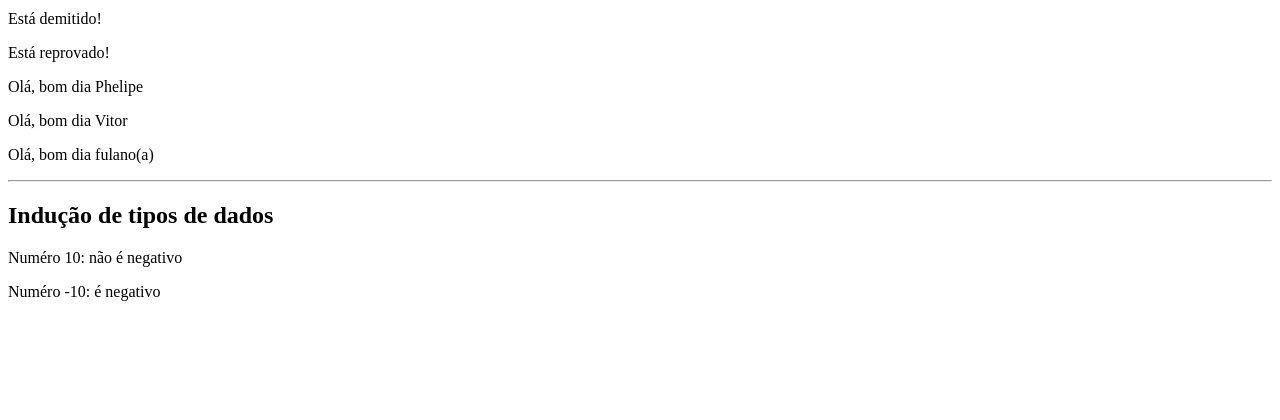
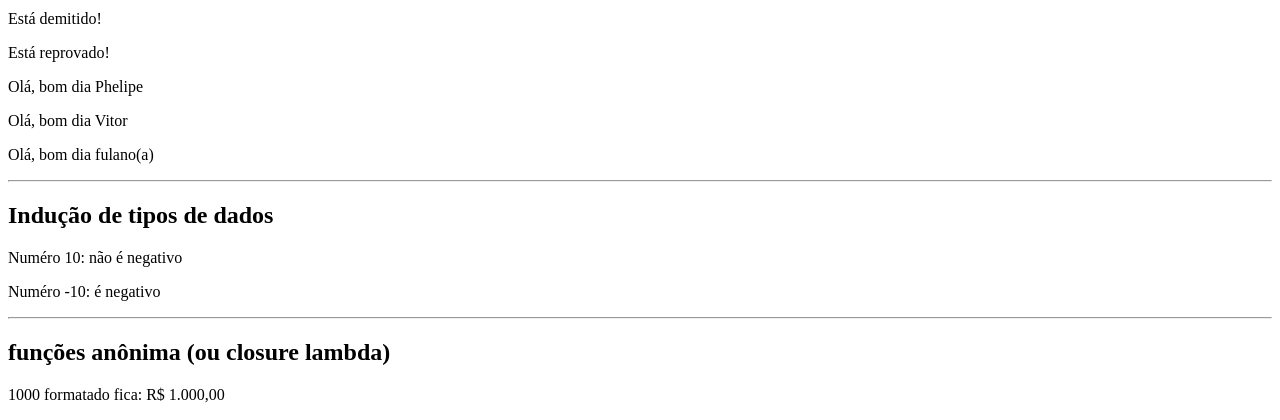
Before and after one commit to Phelipenunes/aulas-php, a PHP site: page /06-funcoes.php in a window 1280 px wide. Shown: the part 660-1080 px from the top of the page. Before the commit the page ends 961 px from the top, so only its background shows below. Run offline with PHP 8.4, Linux system fonts and the light colour scheme.

Commit message:
Função anonima
Função anonima

```diff
--- a/06-funcoes.php
+++ b/06-funcoes.php
@@ -86,5 +86,15 @@
     ?>
     <p>Numéro 10: <?=negativo(10)?></p>
     <p>Numéro -10: <?=negativo(-10)?></p>
+
+    <hr>
+    <h2>funções anônima (ou closure lambda)</h2>
+    <?php
+    $formatopreco = function(float $valor){
+        $precoformatado = "R$ ".number_format($valor, 2,",",".");
+        return $precoformatado;
+    };
+    ?>
+    <p>1000 formatado fica: <?=$formatopreco(1000)?></p>
 </body>
 </html>
```
